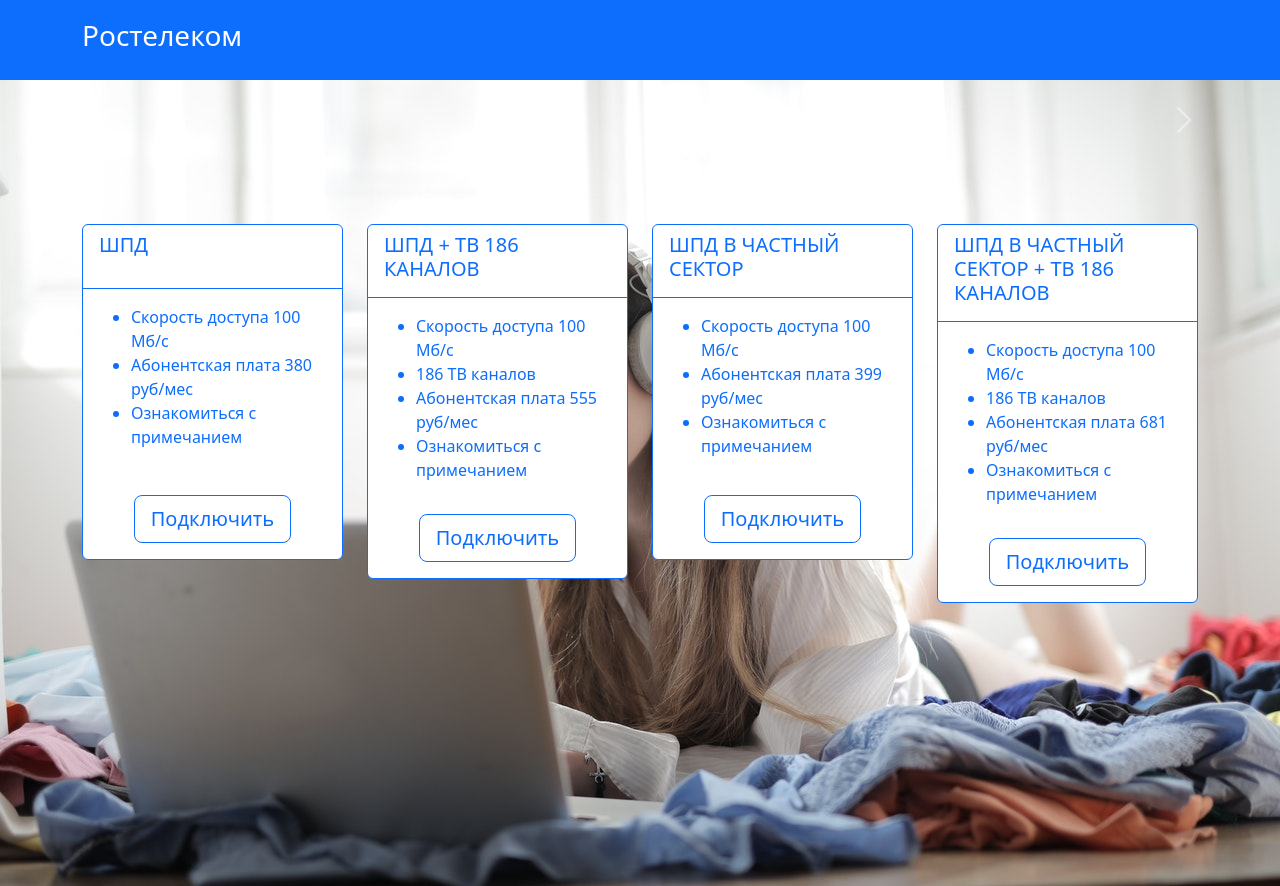
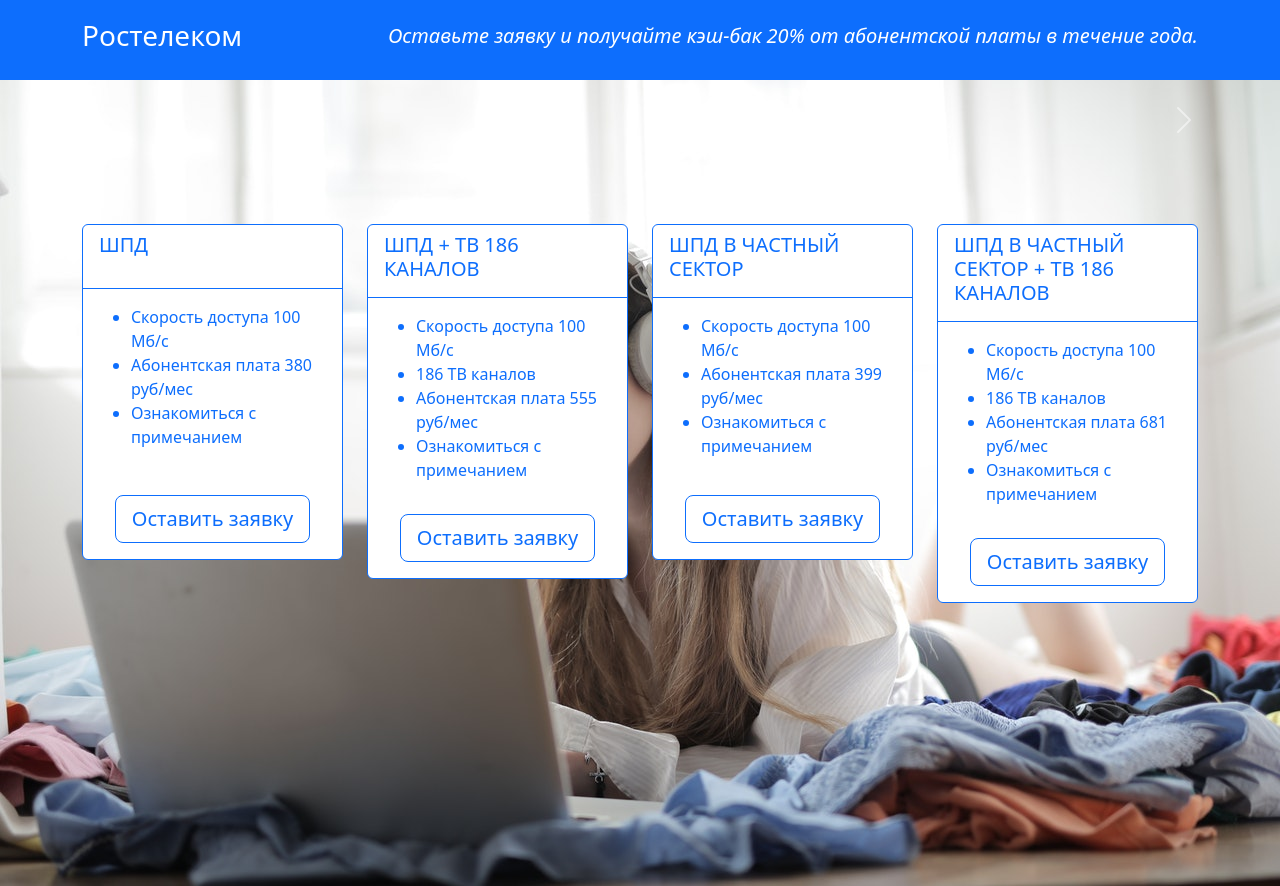
Before and after one commit to NetMaster1/telecom, a Django app: page / in a window 1280 px wide. Run offline with Django 4.2, Linux system fonts and the light colour scheme.

Commit message:
Edite Home Page

```diff
--- a/telecom/static/style.css
+++ b/telecom/static/style.css
@@ -29,7 +29,7 @@
 .commentModal.openComment {
     display: block;
     position: absolute;
-    height: 37rem;
+    height: 31rem;
     width: 25Vw;
     left: 36Vw;
     top: 17Vh;
--- a/templates/home.html
+++ b/templates/home.html
@@ -48,7 +48,7 @@
                 </div>
                 <div class="row m-auto mb-3">
                     <div class="col">
-                        <input type="button" value="Подключить" class="btn btn-lg btn-block btn-outline-primary btn_modal">
+                        <input type="button" value="Оставить заявку" class="btn btn-lg btn-block btn-outline-primary btn_modal">
                     </div>
                 </div>
             </div>
@@ -71,7 +71,7 @@
                 <div class="row m-auto mb-3">
                     <div class="col">
                         <a href="#">
-                            <input type="button" value="Подключить" class="btn btn-lg btn-block btn-outline-primary btn_modal">
+                            <input type="button" value="Оставить заявку" class="btn btn-lg btn-block btn-outline-primary btn_modal">
                         </a>
                     </div>
                 </div>
@@ -94,7 +94,7 @@
                 <div class="row m-auto mb-3">
                     <div class="col">
                         <a href="#">
-                            <input type="button" value="Подключить" class="btn btn-lg btn-block btn-outline-primary btn_modal">
+                            <input type="button" value="Оставить заявку" class="btn btn-lg btn-block btn-outline-primary btn_modal">
                         </a>
                     </div>
                 </div>
@@ -119,7 +119,7 @@
                 <div class="row m-auto mb-3">
                     <div class="col">
                     <a href="#">
-                        <input type="button" value="Подключить" class="btn btn-lg btn-block btn-outline-primary btn_modal">
+                        <input type="button" value="Оставить заявку" class="btn btn-lg btn-block btn-outline-primary btn_modal">
                     </a>
                 </div>
                 </div>
@@ -191,7 +191,7 @@
     </div>
 </div>
 <!-- =================================End of Modal Body======================================== -->
-<div class="commentModal border rounded">
+<div class="commentModal border border-primary rounded primary text-primary">
     <p><h5>Примечание</h5></p>
     <p>Aбонент самостоятельно приобретает роутер или арендует его у ОАО Ростелеком. В случае аренды абонентская
     плата увеличивается на 100 руб/мес
--- a/templates/partials/_navbar.html
+++ b/templates/partials/_navbar.html
@@ -3,5 +3,12 @@
 
 
 <nav class="navbar bg-primary" style="height: 10Vh;">
-    <div class="container"><h3 style="color: white ">Ростелеком</h3></div>
+    <div class="container">
+        <h3 style="color: white ">Ростелеком</h3>
+        <h5 style="color: white"><em>Оставьте заявку и получайте кэш-бак 20% от абонентской платы в течение года.</em></h5>
+
+
+
+    </div>
+
 </nav>
```
